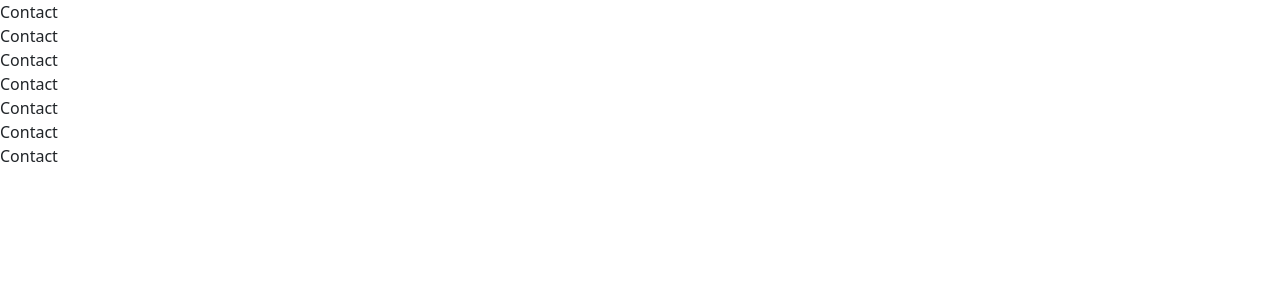
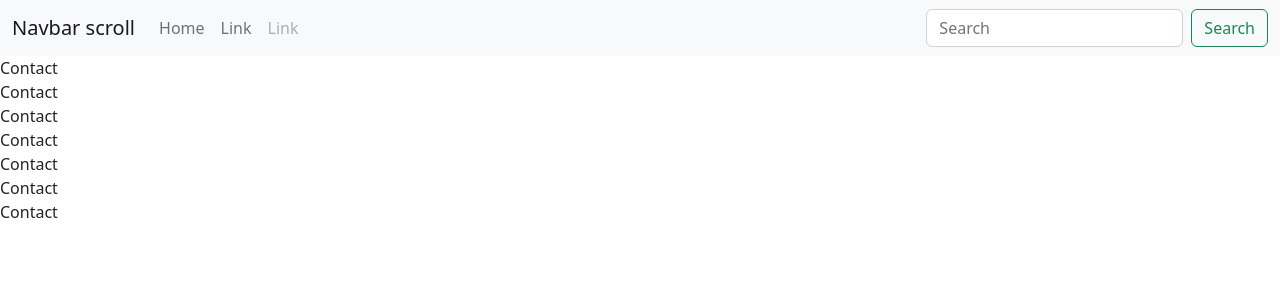
Before and after one commit to obaydullaa/Dev-Manager, a React (Vite) app: page / in a window 1280 px wide. Shown: the top 300 px of the page. Built offline with nearby package versions, Linux system fonts and the light colour scheme.

Commit message:
Key problem soleve

```diff
--- a/src/App.jsx
+++ b/src/App.jsx
@@ -1,6 +1,7 @@
 import { useState } from 'react'
-import reactLogo from './assets/react.svg'
+
 import Contacts from './contacts/Contacts'
+import Header from './layouts/Header';
 
 const initialContacts = [
   {
@@ -89,7 +90,8 @@
 
   return (
     <div>
-     <Contacts contacts={contacts}/>
+      <Header/>
+      <Contacts contacts={contacts}/>
     </div>
   )
 }
--- a/src/contacts/Contacts.jsx
+++ b/src/contacts/Contacts.jsx
@@ -7,7 +7,7 @@
   return (
     <>
       {contacts.map((contact) => (
-        <Contact key='contact.id' contact={contact}/>
+        <Contact key={contact.id} contact={contact}/>
       ))}
     </>
   )
--- /dev/null
+++ b/src/layouts/Header.jsx
@@ -0,0 +1,49 @@
+import React from 'react'
+
+import {Button, Navbar, Container, Nav, Form, NavDropdown} from 'react-bootstrap';
+
+
+export default function Header() {
+  return (
+    <>
+        <Navbar bg="light" expand="lg">
+            <Container fluid>
+            <Navbar.Brand href="#">Navbar scroll</Navbar.Brand>
+            <Navbar.Toggle aria-controls="navbarScroll" />
+            <Navbar.Collapse id="navbarScroll">
+                <Nav
+                className="me-auto my-2 my-lg-0"
+                style={{ maxHeight: '100px' }}
+                navbarScroll
+                >
+                <Nav.Link href="#action1">Home</Nav.Link>
+                <Nav.Link href="#action2">Link</Nav.Link>
+                {/* <NavDropdown title="Link" id="navbarScrollingDropdown">
+                    <NavDropdown.Item href="#action3">Action</NavDropdown.Item>
+                    <NavDropdown.Item href="#action4">
+                    Another action
+                    </NavDropdown.Item>
+                    <NavDropdown.Divider />
+                    <NavDropdown.Item href="#action5">
+                    Something else here
+                    </NavDropdown.Item>
+                </NavDropdown> */}
+                <Nav.Link href="#" disabled>
+                    Link
+                </Nav.Link>
+                </Nav>
+                <Form className="d-flex">
+                <Form.Control
+                    type="search"
+                    placeholder="Search"
+                    className="me-2"
+                    aria-label="Search"
+                />
+                <Button variant="outline-success">Search</Button>
+                </Form>
+            </Navbar.Collapse>
+            </Container>
+        </Navbar>
+    </>
+  )
+}
```
Also changed, not shown: Dev-Manager_Note.js (+62 -0 lines).
